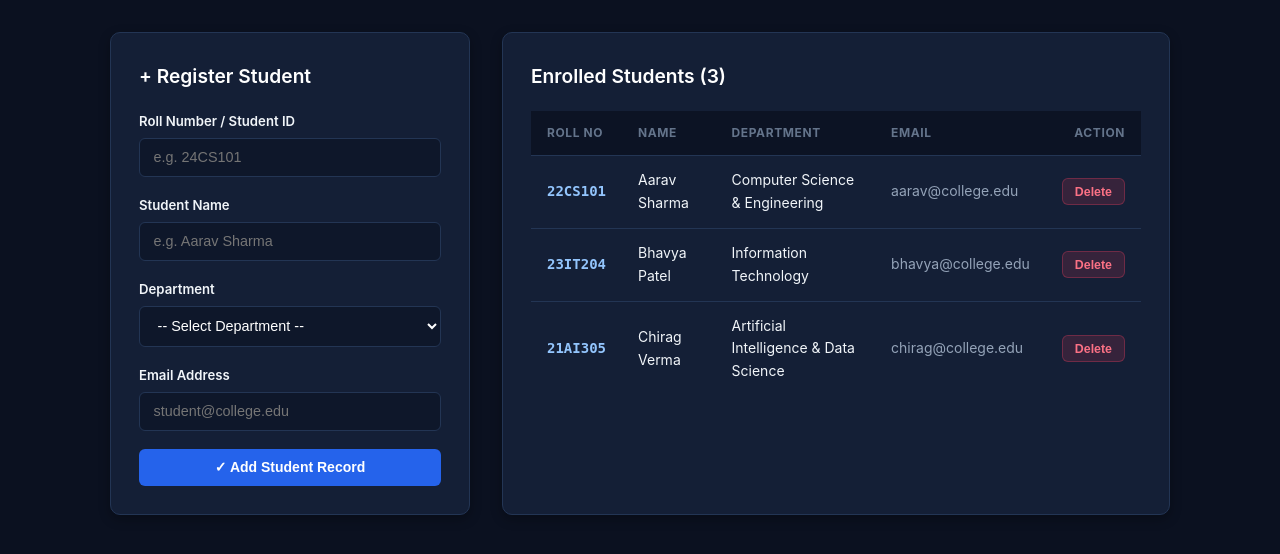
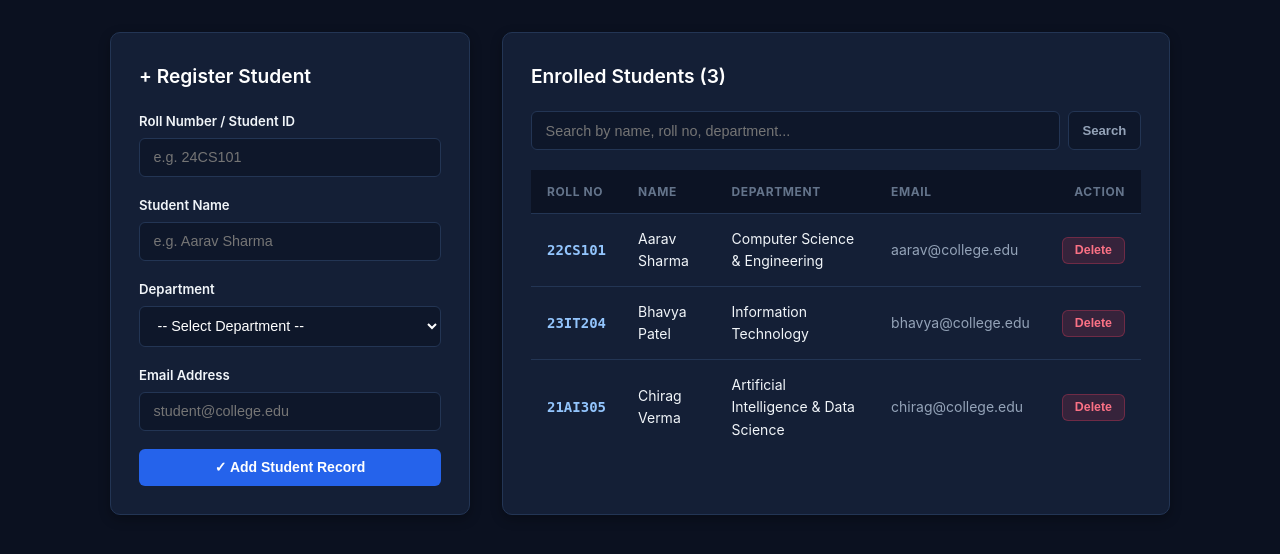
Before and after one commit to CH-JASWANTH-KUMAR/WAF-Week8-Assignments, a Flask app: page / in a window 1280 px wide. Shown: the part 125-679 px from the top of the page. Run offline with Flask 3, Linux system fonts and the light colour scheme.

Commit message:
feat(student-search): Implement student keyword search and filter feature

```diff
--- a/part_a/app.py
+++ b/part_a/app.py
@@ -15,8 +15,20 @@ next_id = 4
 
 @app.route("/")
 def index():
-    """Displays student list."""
-    return render_template("index.html", students=students)
+    """Displays student list with optional keyword search filter."""
+    search_query = request.args.get("search", "").strip()
+    if search_query:
+        query_lower = search_query.lower()
+        filtered = [
+            s for s in students
+            if query_lower in s["name"].lower()
+            or query_lower in s["roll_no"].lower()
+            or query_lower in s["department"].lower()
+            or query_lower in s["email"].lower()
+        ]
+    else:
+        filtered = students
+    return render_template("index.html", students=filtered, search_query=search_query)
 
 
 @app.route("/add", methods=["POST"])
--- a/part_a/templates/index.html
+++ b/part_a/templates/index.html
@@ -61,6 +61,15 @@
           <h2 class="card-title" style="margin-bottom: 0;">Enrolled Students ({{ students|length }})</h2>
         </div>
 
+        <!-- Search Form (Implemented on feature-student-search branch) -->
+        <form method="GET" action="{{ url_for('index') }}" class="search-bar">
+          <input type="text" name="search" class="form-control" placeholder="Search by name, roll no, department..." value="{{ search_query }}">
+          <button type="submit" class="btn btn-secondary">Search</button>
+          {% if search_query %}
+            <a href="{{ url_for('index') }}" class="btn btn-secondary">Reset</a>
+          {% endif %}
+        </form>
+
         {% if students %}
           <table class="table">
             <thead>
```
